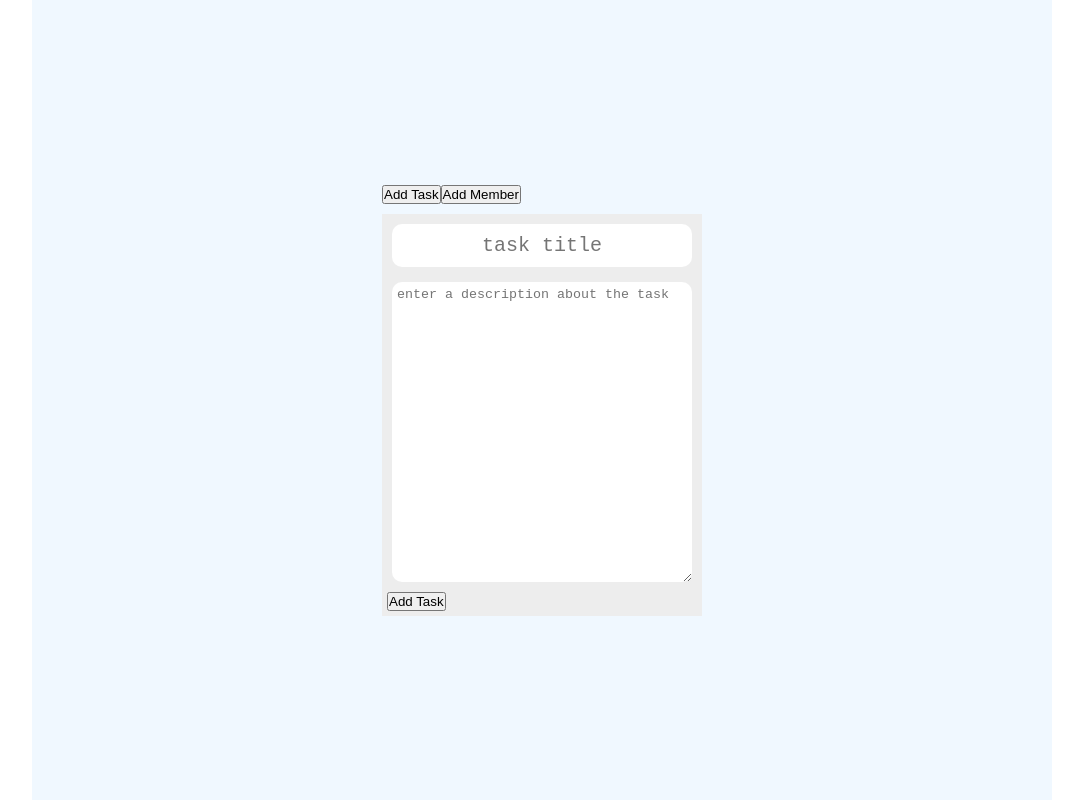
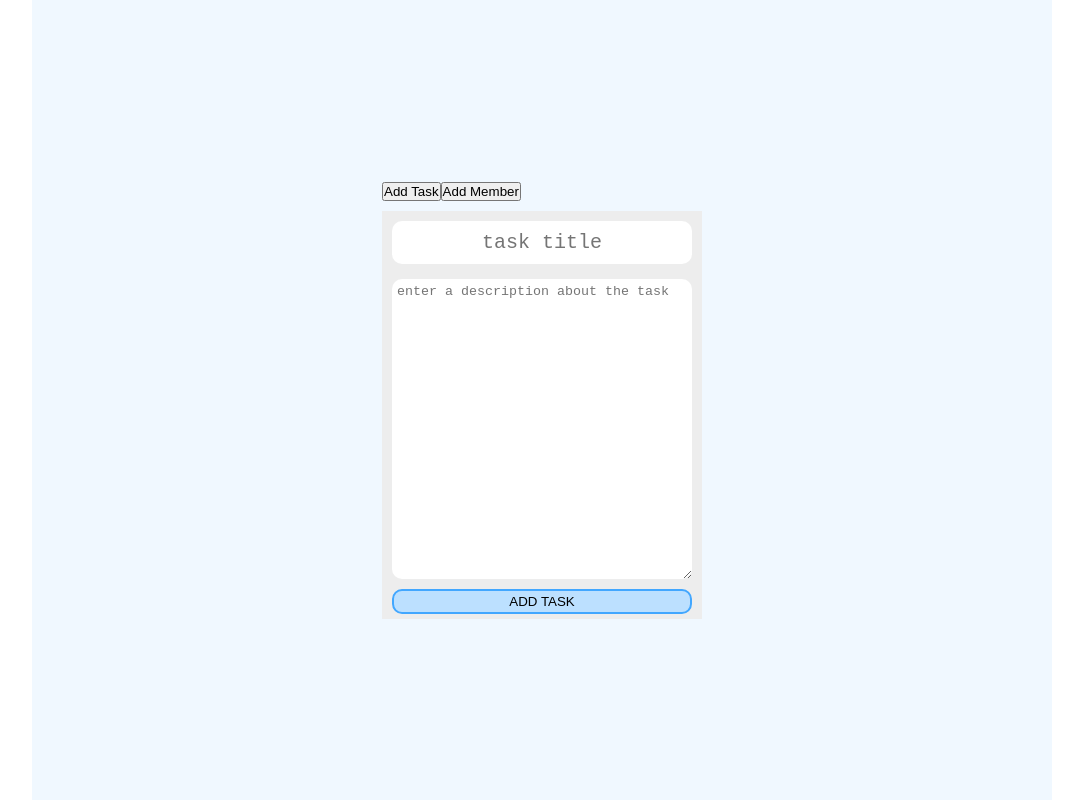
Before and after one commit to trescoder/todo-team, an Angular app: page / in a window 1280 px wide. Shown: the whole page, without its empty margins (98-1181 px from the left). Built offline with nearby package versions, Linux system fonts and the light colour scheme.

Commit message:
Added styles to add task button

```diff
--- a/src/app/add-task/add-task.component.css
+++ b/src/app/add-task/add-task.component.css
@@ -64,3 +64,21 @@ li:hover {
 .active {
   border: 2px solid green;
 }
+
+button {
+  width: 97%;
+  margin: 0 auto;
+  display: block;
+  padding: 3px;
+  border-radius: 10px;
+  border-style: double;
+  background-color: #bce0ff;
+  border-color: #42a7ff;
+}
+
+button:hover {
+  background-color: #42a7ff;
+  cursor: pointer;
+  letter-spacing: 2px;
+  font-weight: 600;
+}
--- a/src/app/add-task/add-task.component.html
+++ b/src/app/add-task/add-task.component.html
@@ -32,6 +32,6 @@
   </div>
   <!-- <div></div> -->
   <div>
-    <button type="submit">Add Task</button>
+    <button type="submit">ADD TASK</button>
   </div>
 </form>
```
